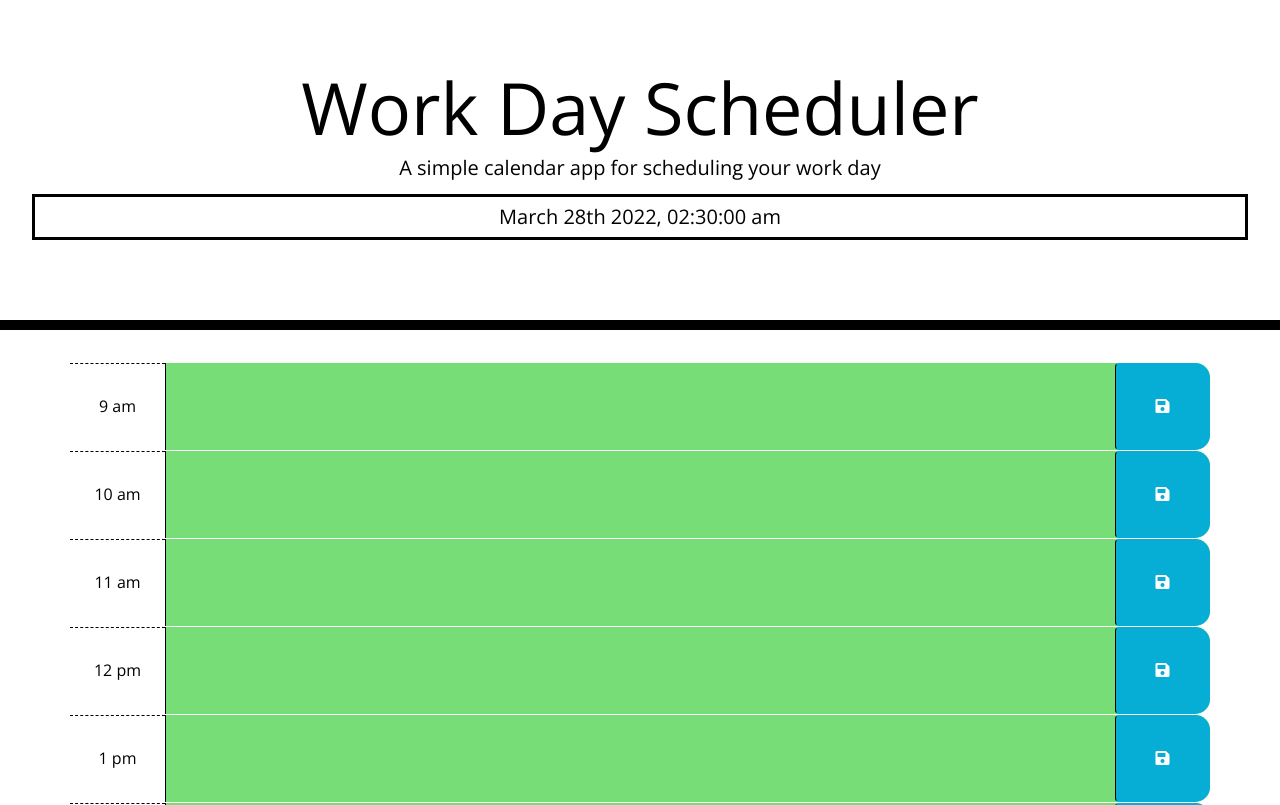
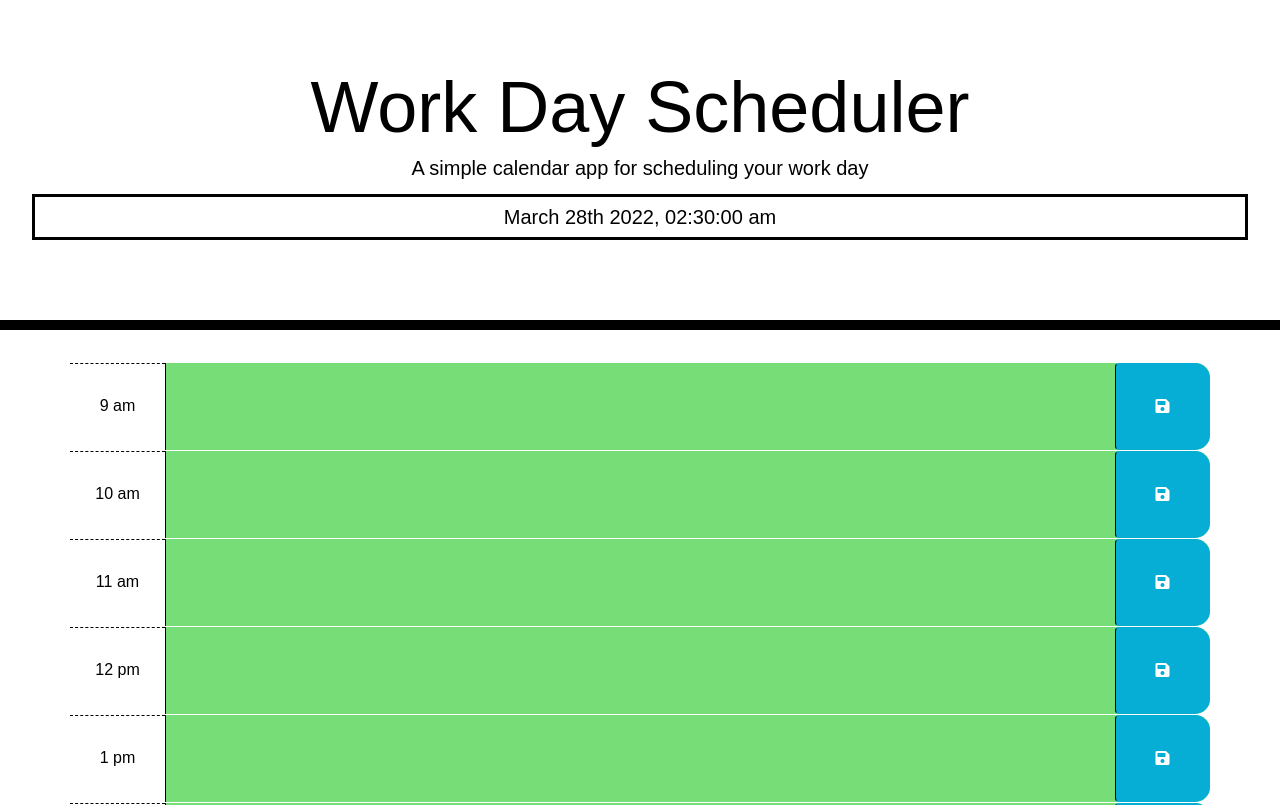
Before and after one commit to ElleAK/Third-Party-APIs-Challenge-Work-Day-Scheduler, a plain HTML site: page index.html in a window 1280 px wide. Shown: the top 805 px of the page. Drawn offline with nearby package versions, Linux system fonts and the light colour scheme.

Commit message:
Update style.css

```diff
--- a/assets/style.css
+++ b/assets/style.css
@@ -1,5 +1,5 @@
 body {
-  font-family: 'Open Sans', sans-serif;
+  font-family: 'Fairplay Display', sans-serif;
   font-size: 16px;
   line-height: 1;
 }
```
